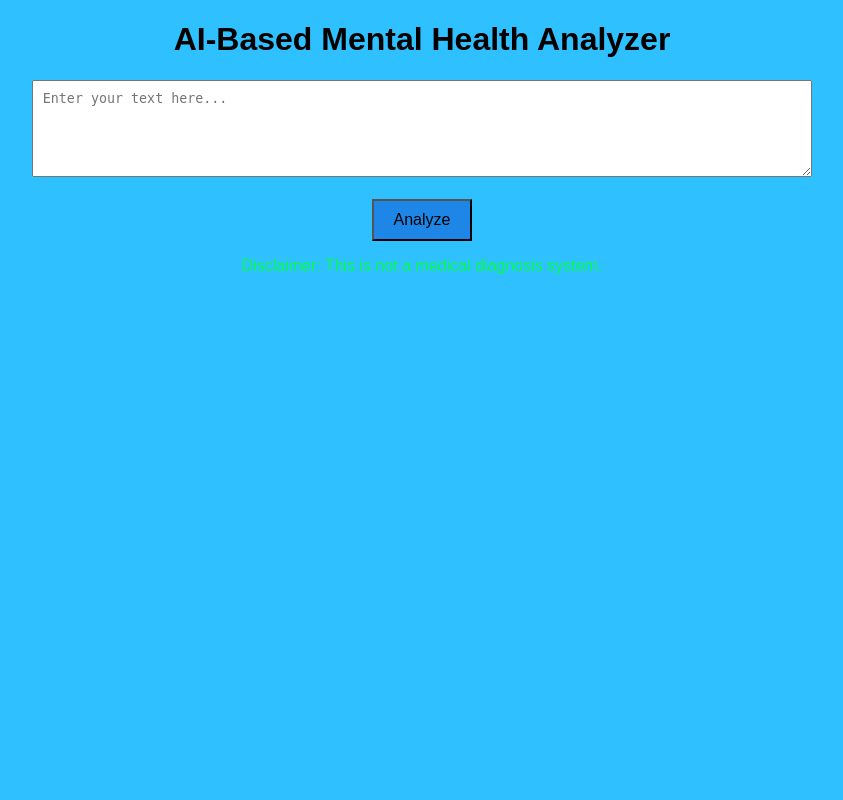
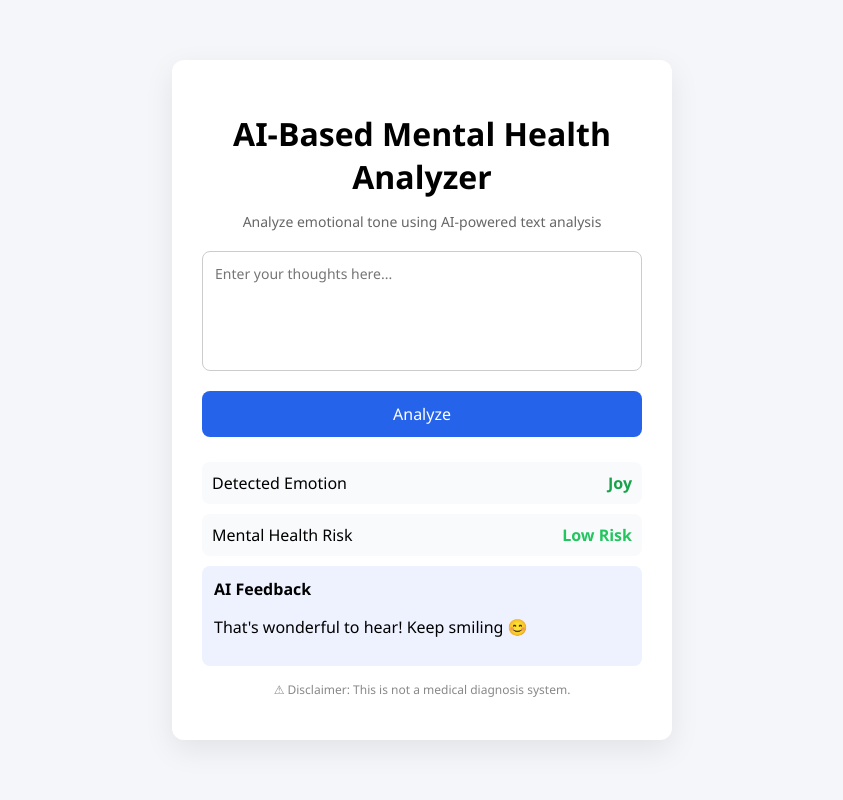
Before and after one commit to SAxSHADOW/project-1, a Flask app: page / in a window 1280 px wide. Shown: the whole page, without its empty margins (218-1061 px from the left). Run offline with Flask 3, Linux system fonts and the light colour scheme.

Commit message:
changed in style

```diff
--- a/mental_health_analyzer/static/css/style.css
+++ b/mental_health_analyzer/static/css/style.css
@@ -1,16 +1,93 @@
+* {
+  box-sizing: border-box;
+  font-family: "Segoe UI", sans-serif;
+}
+
 body {
-    font-family: Arial;
-    background-color: rgb(47, 193, 255);
-    text-align: center;
+  background: #f4f6f9;
+  display: flex;
+  justify-content: center;
+  align-items: center;
+  height: 100vh;
+  margin: 0;
+}
+
+.container {
+  background: #ffffff;
+  width: 500px;
+  padding: 30px;
+  border-radius: 12px;
+  box-shadow: 0 10px 30px rgba(0,0,0,0.08);
+}
+
+h1 {
+  text-align: center;
+  margin-bottom: 5px;
+}
+
+.subtitle {
+  text-align: center;
+  color: #666;
+  font-size: 14px;
+  margin-bottom: 20px;
 }
 
 textarea {
-    width: 60%;
-    padding: 10px;
+  width: 100%;
+  height: 120px;
+  padding: 12px;
+  border-radius: 8px;
+  border: 1px solid #ccc;
+  resize: none;
+  font-size: 14px;
 }
 
 button {
-    padding: 10px 20px;
-    font-size: 16px;
-    background-color: rgba(24, 109, 221, 0.704);
+  width: 100%;
+  margin-top: 15px;
+  padding: 12px;
+  background: #2563eb;
+  color: white;
+  border: none;
+  border-radius: 8px;
+  font-size: 16px;
+  cursor: pointer;
 }
+
+button:hover {
+  background: #1e4fd6;
+}
+
+.output {
+  margin-top: 25px;
+}
+
+.result {
+  display: flex;
+  justify-content: space-between;
+  padding: 10px;
+  background: #f8fafc;
+  border-radius: 8px;
+  margin-bottom: 10px;
+}
+
+.emotion {
+  color: #16a34a;
+}
+
+.risk.low {
+  color: #22c55e;
+}
+
+.chatbot {
+  background: #eef2ff;
+  padding: 12px;
+  border-radius: 8px;
+}
+
+.disclaimer {
+  text-align: center;
+  font-size: 12px;
+  color: #888;
+  margin-top: 15px;
+}
--- a/mental_health_analyzer/templates/index.html
+++ b/mental_health_analyzer/templates/index.html
@@ -1,28 +1,42 @@
 <!DOCTYPE html>
-<html>
+<html lang="en">
 <head>
-    <title>Mental Health Analyzer</title>
-    <link rel="stylesheet" href="{{ url_for('static', filename='css/style.css') }}">
+  <meta charset="UTF-8">
+  <title>AI Mental Health Analyzer</title>
+  <link rel="stylesheet" href="{{ url_for('static', filename='css/style.css') }}">
 </head>
 <body>
-<h1>AI-Based Mental Health Analyzer</h1>
-<form method="POST">
-    <textarea name="text" placeholder="Enter your text here..." rows="5" cols="50" required></textarea>
-    <br><br>
-    <button type="submit">Analyze</button>
-</form>
 
-{% if result %}
-    <h3>Detected Emotion: {{ result }}</h3>
-    <h3>Mental Health Risk Level: {{ risk }}</h3>
-{% endif %}
+  <div class="container">
+    <h1>AI-Based Mental Health Analyzer</h1>
+    <p class="subtitle">Analyze emotional tone using AI-powered text analysis</p>
 
-{% if bot_reply %}
-    <h3>AI Chatbot:</h3>
-    <p>{{ bot_reply }}</p>
-{% endif %}
+    <textarea placeholder="Enter your thoughts here..."></textarea>
 
-<p style="color:rgb(0, 255, 72);">Disclaimer: This is not a medical diagnosis system.</p>
+    <button>Analyze</button>
+
+    <!-- Output Section -->
+    <div class="output">
+      <div class="result">
+        <span>Detected Emotion</span>
+        <strong class="emotion">Joy</strong>
+      </div>
+
+      <div class="result">
+        <span>Mental Health Risk</span>
+        <strong class="risk low">Low Risk</strong>
+      </div>
+
+      <div class="chatbot">
+        <strong>AI Feedback</strong>
+        <p>That's wonderful to hear! Keep smiling 😊</p>
+      </div>
+    </div>
+
+    <p class="disclaimer">
+      ⚠ Disclaimer: This is not a medical diagnosis system.
+    </p>
+  </div>
 
 </body>
 </html>
```
